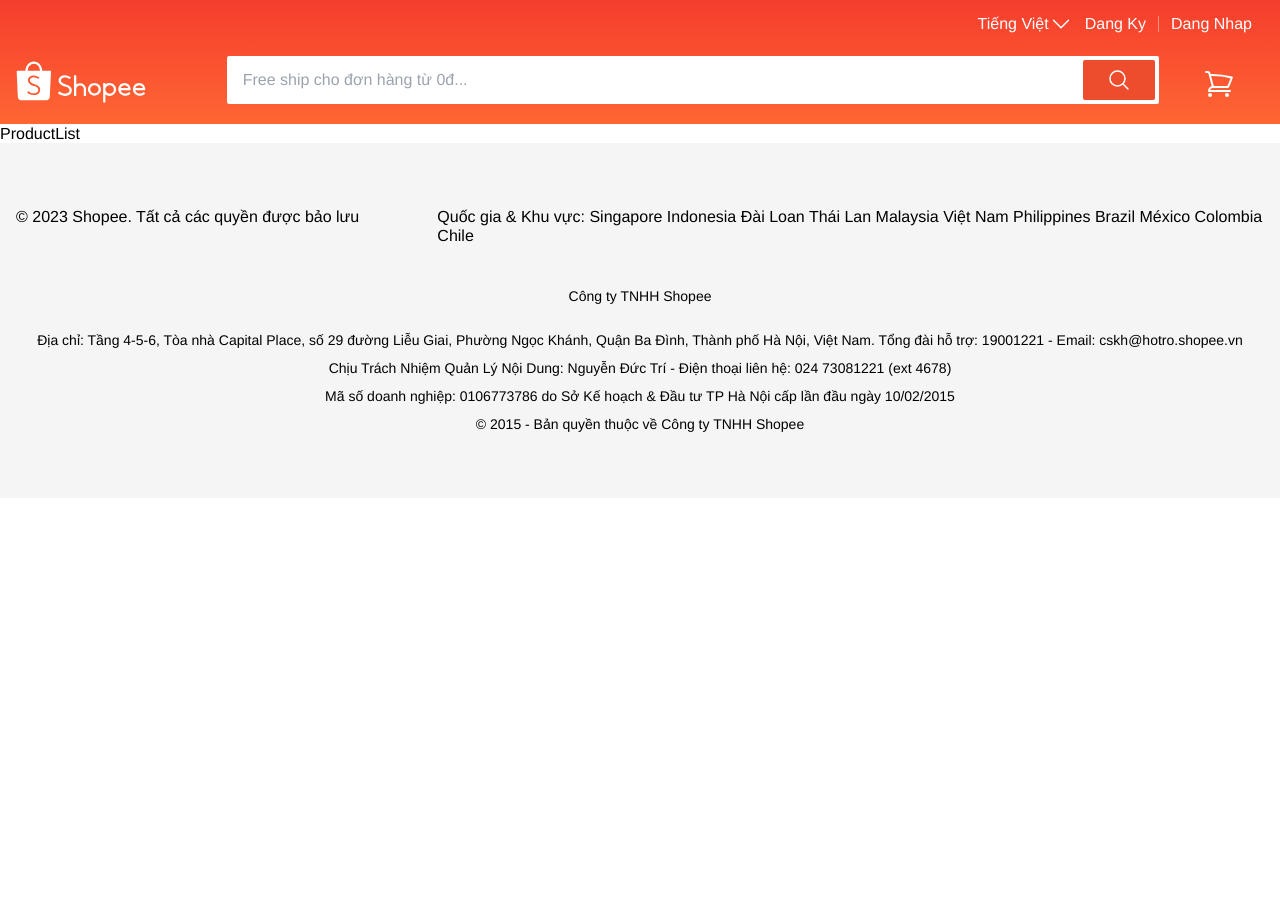
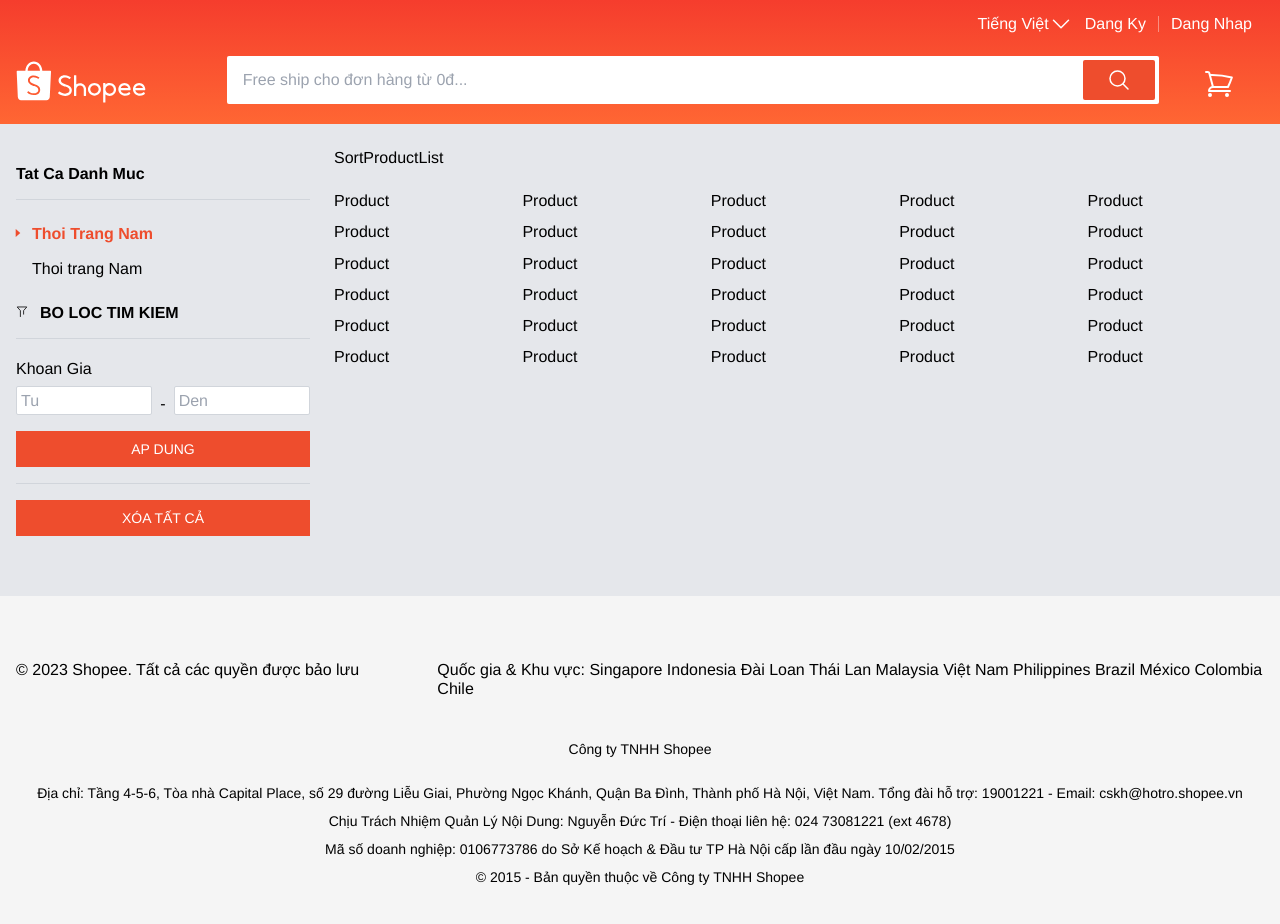
Before and after one commit to dattvoo/Clone_Shoppe, a React (Vite) app: page / in a window 1280 px wide. Shown: the top 924 px of the page. Before the commit the page ends 800 px from the top, so only its background shows below. Built offline with nearby package versions, Linux system fonts and the light colour scheme.

Commit message:
Code Ui For AsideFilter

```diff
--- a/src/components/Input/Input.tsx
+++ b/src/components/Input/Input.tsx
@@ -1,26 +1,30 @@
-import React from 'react'
+import React, { InputHTMLAttributes } from 'react'
 import type { UseFormRegister, RegisterOptions } from 'react-hook-form'
-interface IProps {
-  type: React.HTMLInputTypeAttribute
-  name: string
+interface IProps extends InputHTMLAttributes<HTMLInputElement> {
   errorMessage?: string
-  placeholder?: string
-  className: string
-  register: UseFormRegister<any>
+  classNameInput?: string
+  classNameError?: string
+  register?: UseFormRegister<any>
   rules?: RegisterOptions
 }
 
-export default function Input({ type, errorMessage, name, placeholder, register, rules, className }: IProps) {
+export default function Input({
+  type,
+  errorMessage,
+  name,
+  placeholder,
+  register,
+  rules,
+  classNameInput = 'p-3 w-full outline-none border border-gray-300 focus:border-gray-500 rounded-sm focus:shadow-sm',
+  classNameError = 'mt-1 text-red-600 min-h-[1.25rem] text-sm'
+}: IProps) {
+  const registerResult = register && name ? { ...register(name) } : {}
   return (
-    <div className={className}>
-      <input
-        {...register(name)}
-        type={type}
-        placeholder={placeholder}
-        className='p-3 w-full outline-none border border-gray-300 focus:border-gray-500 rounded-sm focus:shadow-sm'
-      />
-      <div className='mt-1 text-red-600 min-h-[1.25rem] text-sm'>{errorMessage}</div>
-
+    <div className=''>
+      <input {...registerResult} type={type} placeholder={placeholder} className={classNameInput} />
+      {errorMessage &&
+        <div className={classNameError}>{errorMessage}</div>
+      }
     </div>
   )
 }
--- /dev/null
+++ b/src/pages/ProductList/AsideFilter/AsideFilter.tsx
@@ -0,0 +1,82 @@
+import React from 'react'
+import { Link } from 'react-router-dom'
+import path from '../../../constants/path'
+import Input from '../../../components/Input'
+import Button from '../../../components/Button'
+
+export default function AsideFilter() {
+  return (
+    <div className='py-4'>
+      <Link to={path.home} className='capitalize font-bold'>
+        Tat ca danh muc
+      </Link>
+      <div className='bg-gray-300 h-[1px] my-4'></div>
+      <ul>
+        <li className='py-2 pl-2'>
+          <Link to={path.home} className='relative px-2 text-orange font-semibold'>
+            <svg viewBox='0 0 4 7' className='fill-orange h-2 w-2 absolute top-1 left-[-10px]'>
+              <polygon points='4 3.5 0 0 0 7' />
+            </svg>
+            Thoi Trang Nam
+          </Link>
+        </li>
+        <li className='py-2 pl-2'>
+          <Link to={path.home} className='relative px-2 '>
+            Thoi trang Nam
+          </Link>
+        </li>
+      </ul>
+      <Link to={path.home} className='flex items-center font-bold mt-4 uppercase'>
+        <svg
+          enableBackground='new 0 0 15 15'
+          viewBox='0 0 15 15'
+          x='0'
+          y='0'
+          className='w-3 h-4 fill-current stroke-current mr-3'
+        >
+          <g>
+            <polyline
+              fill='none'
+              points='5.5 13.2 5.5 5.8 1.5 1.2 13.5 1.2 9.5 5.8 9.5 10.2'
+              strokeLinecap='round'
+              strokeLinejoin='round'
+              strokeMiterlimit='10'
+            ></polyline>
+          </g>
+        </svg>
+        Bo loc Tim Kiem
+      </Link>
+      <div className='bg-gray-300 h-[1px] my-4'></div>
+      <div className="my-5">
+        <div className="">Khoan Gia</div>
+        <form className='mt-2'>
+          <div className="flex items-start">
+            <Input
+              type='text'
+              // className='grow'
+              name='from'
+              placeholder='Tu'
+              classNameInput='p-1 w-full outline-none border border-gray-300 focus:border-gray-500 rounded-sm focus:shadow-sm'
+            />
+            <div className="mx-2 mt-2 shrink-0">-</div>
+            <Input
+              type='text'
+              // className='grow'
+              name='from'
+              placeholder='Den'
+              classNameInput='p-1 w-full outline-none border border-gray-300 focus:border-gray-500 rounded-sm focus:shadow-sm'
+            />
+          </div>
+          <Button className='w-full p-2 uppercase bg-orange text-white text-sm hover:bg-orange  mt-4'>Ap Dung</Button>
+          <div className='my-4 h-[1px] bg-gray-300' />
+          <Button
+            // onClick={handleRemoveAll}
+            className='flex w-full items-center justify-center bg-orange p-2 text-sm uppercase text-white hover:bg-orange/80'
+          >
+            Xóa tất cả
+          </Button>
+        </form>
+      </div>
+    </div>
+  )
+}
--- /dev/null
+++ b/src/pages/ProductList/AsideFilter/index.ts
@@ -0,0 +1,3 @@
+import AsideFilter from './AsideFilter'
+
+export default AsideFilter
--- /dev/null
+++ b/src/pages/ProductList/Product/Product.tsx
@@ -0,0 +1,7 @@
+import React from 'react'
+
+export default function Product() {
+  return (
+    <div>Product</div>
+  )
+}
--- /dev/null
+++ b/src/pages/ProductList/Product/index.ts
@@ -0,0 +1,3 @@
+import Product from './Product'
+
+export default Product
--- a/src/pages/ProductList/ProductList.tsx
+++ b/src/pages/ProductList/ProductList.tsx
@@ -1,7 +1,28 @@
 import React from 'react'
+import AsideFilter from './AsideFilter'
+import SortProductList from './SortProductList'
+import Product from './Product/Product'
 
 export default function ProductList() {
   return (
-    <div>ProductList</div>
+    <div className='bg-gray-200 py-6'>
+      <div className='container'>
+        <div className='grid grid-cols-12 gap-6'>
+          <div className='col-span-3'>
+            <AsideFilter />
+          </div>
+          <div className='col-span-9'>
+            <SortProductList />
+            <div className='mt-6 grid grid-cols-2 md:grid-cols-3 lg:grid-cols-4 xl:grid-cols-5 gap-3'>
+              {Array(30)
+                .fill(0)
+                .map((_, index) => (
+                  <Product key={index} />
+                ))}
+            </div>
+          </div>
+        </div>
+      </div>
+    </div>
   )
 }
--- /dev/null
+++ b/src/pages/ProductList/SortProductList/SortProductList.tsx
@@ -0,0 +1,7 @@
+import React from 'react'
+
+export default function SortProductList() {
+  return (
+    <div>SortProductList</div>
+  )
+}
--- /dev/null
+++ b/src/pages/ProductList/SortProductList/index.ts
@@ -0,0 +1,3 @@
+import SortProductList from './SortProductList'
+
+export default SortProductList
```
